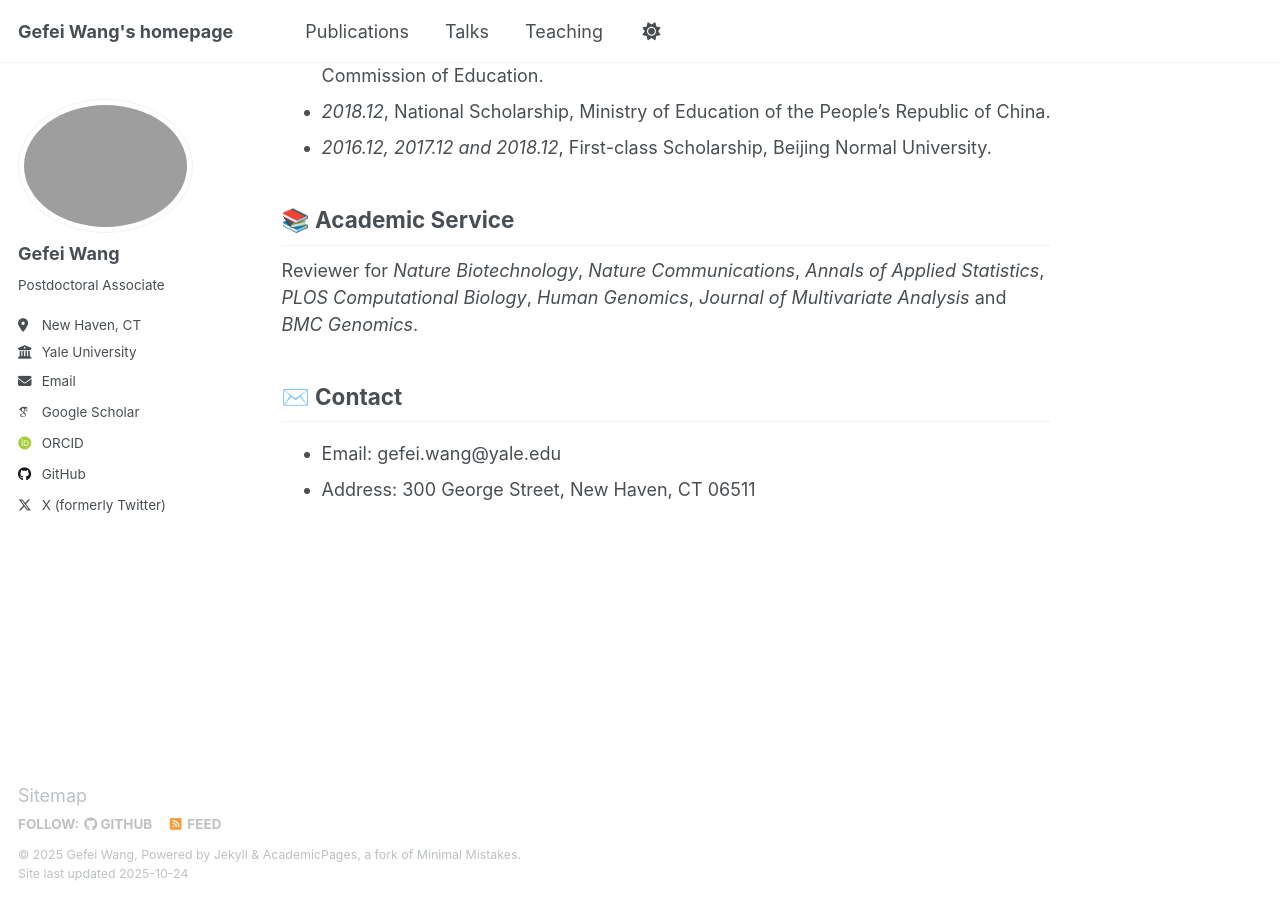
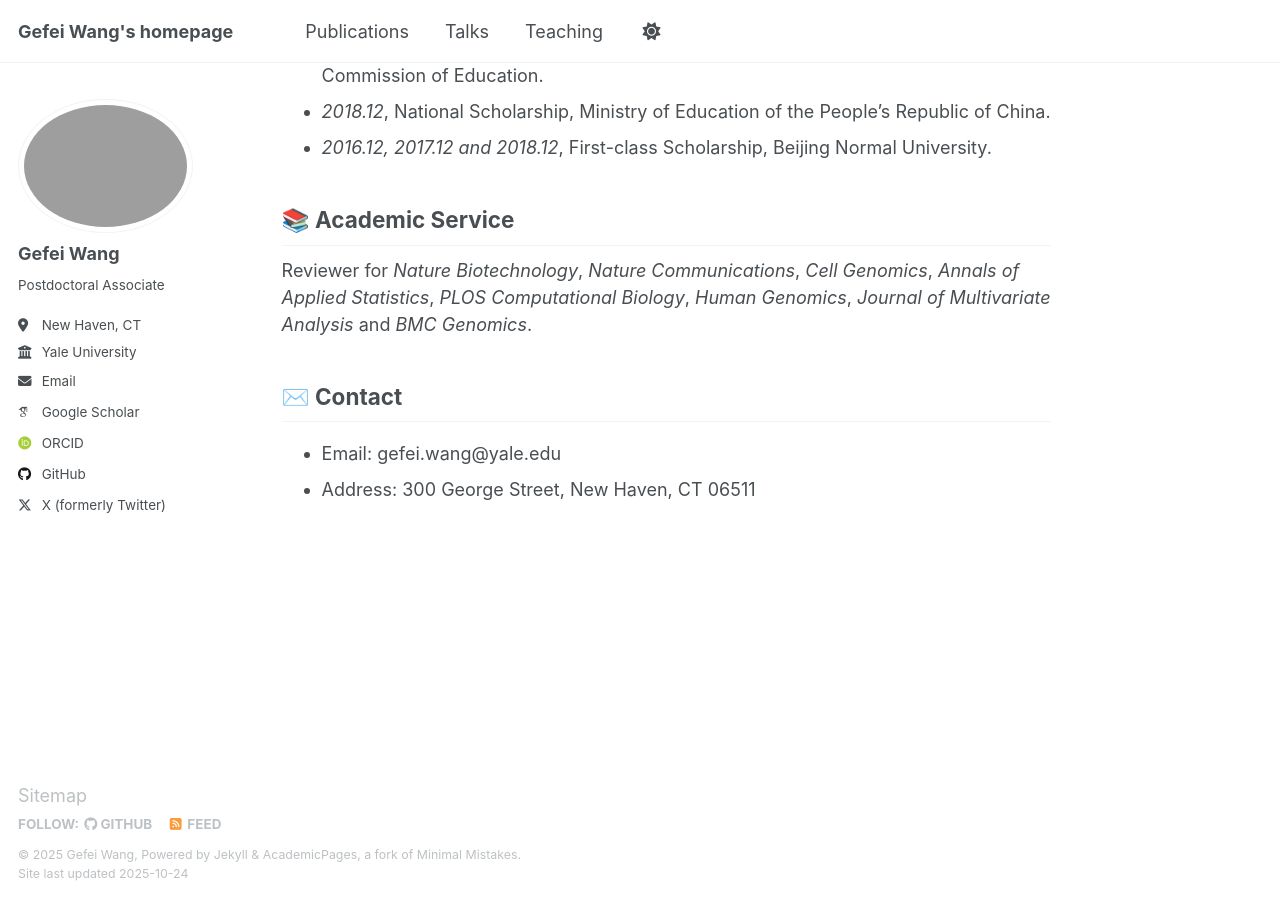
Before and after one commit to gefeiwang/gefeiwang.github.io, a Jekyll site: the page built from _pages/about.md, in a window 1280 px wide and 900 px high, scrolled down 1048 px. Built offline with Jekyll 4.4.1, drawn with Linux system fonts in a browser that asks for light colours; some web fonts are replaced.

Commit message:
Add files via upload

```diff
--- a/_pages/about.md
+++ b/_pages/about.md
@@ -35,7 +35,7 @@ My research interests include the development of machine learning and deep learn
 
 📚 Academic Service
 ------
-Reviewer for *Nature Biotechnology*, *Nature Communications*, *Annals of Applied Statistics*, *PLOS Computational Biology*, *Human Genomics*, *Journal of Multivariate Analysis* and *BMC Genomics*.
+Reviewer for *Nature Biotechnology*, *Nature Communications*, *Cell Genomics*, *Annals of Applied Statistics*, *PLOS Computational Biology*, *Human Genomics*, *Journal of Multivariate Analysis* and *BMC Genomics*.
 
 ✉️ Contact
 ------
```
Also changed, not shown: _pages/talks.md (+1 -0 lines).
